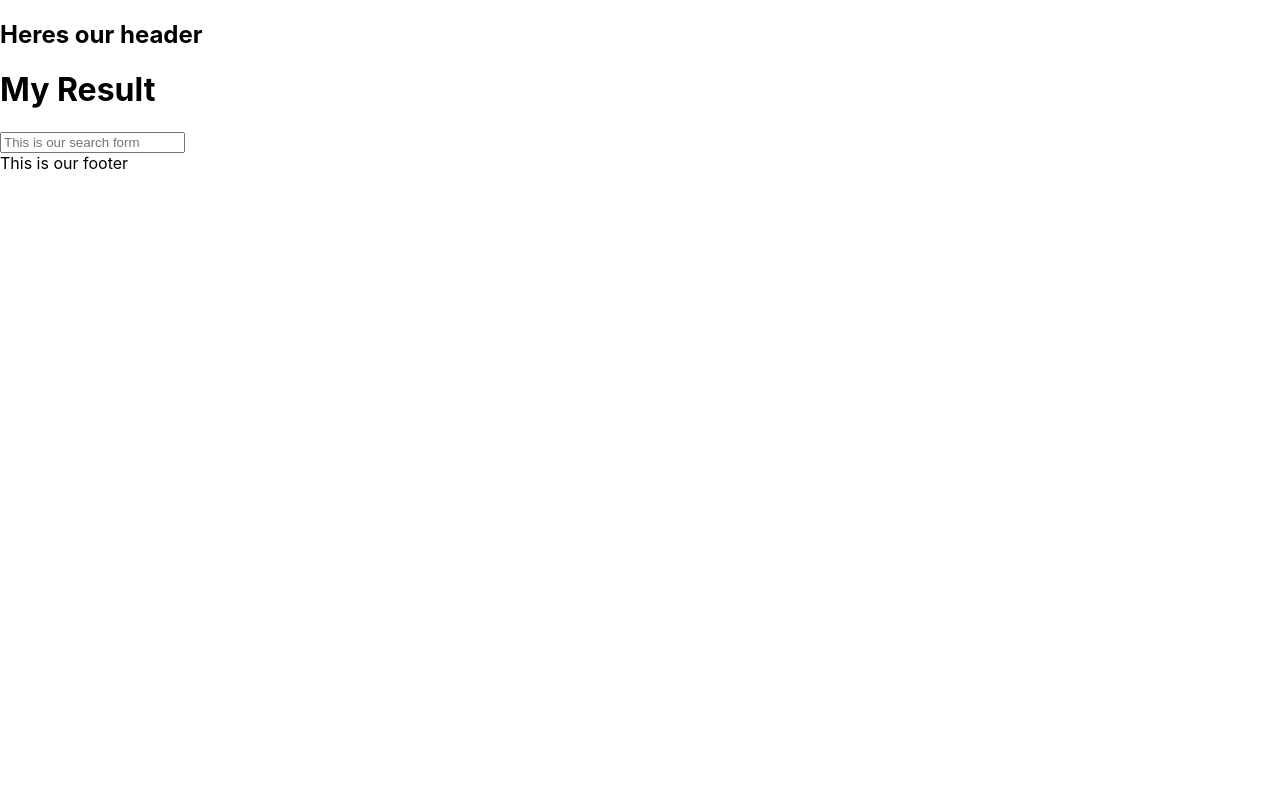
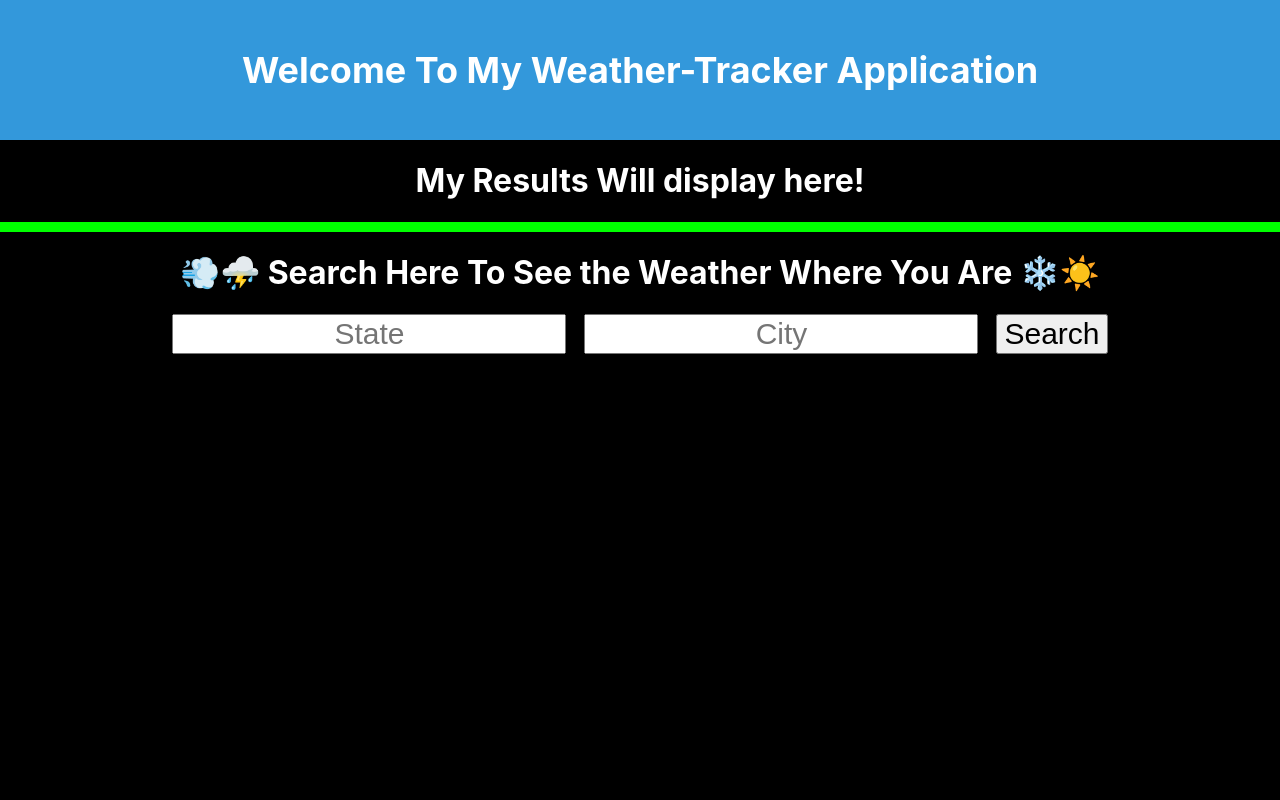
Before and after one commit to liethdallal/Project-3-SkyMap-Connect, a React (Create React App) app: page / in a window 1280 px wide. Shown: the top 800 px of the page. Built offline with nearby package versions, Linux system fonts and the light colour scheme.

Commit message:
static version of my app is being built

```diff
--- a/package.json
+++ b/package.json
@@ -34,5 +34,8 @@
       "last 1 firefox version",
       "last 1 safari version"
     ]
+  },
+  "devDependencies": {
+    "@babel/plugin-proposal-private-property-in-object": "^7.21.11"
   }
 }
--- /dev/null
+++ b/src/components/Footer.css
@@ -0,0 +1,15 @@
+#footerbox {
+    display: flex;
+    justify-content: center;
+    align-items: center;
+    height: 100px;
+    background-color: magenta;
+    color: #fff;
+    padding: 20px;
+    box-shadow: 0 4px 8px rgba(0, 0, 0, 0.1);
+    text-align: center;
+    font-size: 18px;
+    line-height: 1.5;
+    margin-top: 500px;
+
+  }
--- a/src/components/Footer.js
+++ b/src/components/Footer.js
@@ -1,10 +1,12 @@
+import "./Footer.css"
 function Footer() {
     return(
-        <footer>
-            This is our footer
+        <>
+            <div id="footerbox">
+                   <h1> Application Built By: Lieth Dallal </h1>
+            </div>
+        </>
 
-
-        </footer>
     )
 }
 
--- /dev/null
+++ b/src/components/Header.css
@@ -0,0 +1,14 @@
+#headerbox {
+        display: flex;
+        justify-content: center;
+        align-items: center;
+        height: 100px;
+        background-color: hsl(204, 70%, 53%);
+        color: #fff;
+        padding: 20px;
+        box-shadow: 0 4px 8px rgba(0, 0, 0, 0.1);
+        text-align: center;
+        font-size: 18px;
+        line-height: 1.5;
+        margin: 0px;
+      }
--- a/src/components/Header.js
+++ b/src/components/Header.js
@@ -1,15 +1,14 @@
+import "./Header.css"
 function Header() {
     return(
+    <>
+        <div id="headerbox">
 
-        <header>
+            <h1>Welcome To My Weather-Tracker Application</h1>
 
-            <nav>
+        </div>
 
-                <h1>Heres our header</h1>
-
-            </nav>
-
-        </header>
+    </>
 
     )
 }
--- /dev/null
+++ b/src/components/Result.css
@@ -0,0 +1,9 @@
+h1 {
+    color: white;
+    text-align: center;
+}
+hr {
+    height: 10px;
+    border: none;
+    background-color: lime;
+}
--- a/src/components/Result.js
+++ b/src/components/Result.js
@@ -1,8 +1,9 @@
+import './Result.css'
 function Result() {
     return(
         <>
-        <h1>My Result</h1>
-
+        <h1>My Results Will display here!</h1>
+        <hr/>
         </>
     )
 }
--- /dev/null
+++ b/src/components/Search.css
@@ -0,0 +1,21 @@
+#searchtitle{
+    text-align: center;
+    color: #fff;
+}
+#searchform {
+display: flex;
+justify-content: center;
+align-items: center;
+gap: 18px;
+}
+.inputs {
+    font-size: 30px;
+    text-align: center;
+}
+#searchbutton{
+font-size: 30px;
+
+}
+button:hover{
+    background-color: aqua;
+}
--- a/src/components/Search.js
+++ b/src/components/Search.js
@@ -1,11 +1,28 @@
-function Search() {
+import './Search.css'
+function Search({ handleSubmit, handleChange, searchString}) {
     return(
-        <form>
-            <input type="txt" placeholder="This is our search form"/>
-
-
-
-        </form>
+        <>
+            <h1 id="searchtitle">💨⛈️ Search Here To See the Weather Where You Are ❄️☀️</h1>
+            <form onSubmit={handleSubmit} id="searchform">
+                <input
+                    className='inputs'
+                    type="txt"
+                    placeholder="State"
+                    required
+                    onChange={handleChange}
+                    value={searchString}
+                />
+                <input
+                    className='inputs'
+                    type="txt"
+                    placeholder="City"
+                    required
+                    onChange={handleChange}
+                    value={searchString}
+                />
+                <button id='searchbutton' type="Submit">Search</button>
+            </form>
+        </>
 
     )
 }
--- a/src/index.css
+++ b/src/index.css
@@ -5,6 +5,7 @@ body {
     sans-serif;
   -webkit-font-smoothing: antialiased;
   -moz-osx-font-smoothing: grayscale;
+  background-color: black;
 }
 
 code {
```
Also changed, not shown: src/App.css (deleted, +0 -38 lines), src/App.js (+5 -4 lines), 2 other files (tests, documents, lock files or other folders).
